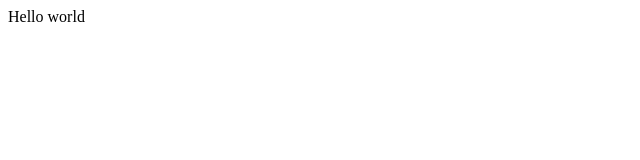
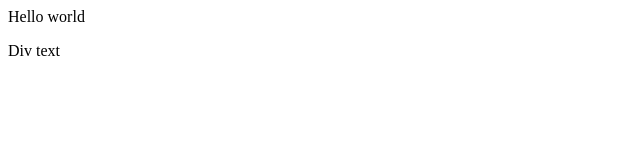
Before and after one commit to NirvairSingh/Kenresearch-test, a plain HTML site: page index.html in a window 1280 px wide. Shown: the full height of the page, 0-640 px from the left. Drawn offline with Linux system fonts and the light colour scheme.

Commit message:
index.html
Add div text

```diff
--- a/index.html
+++ b/index.html
@@ -1 +1,3 @@
 <p>Hello world</p>
+<div class="text">
+  Div text </div>
```
